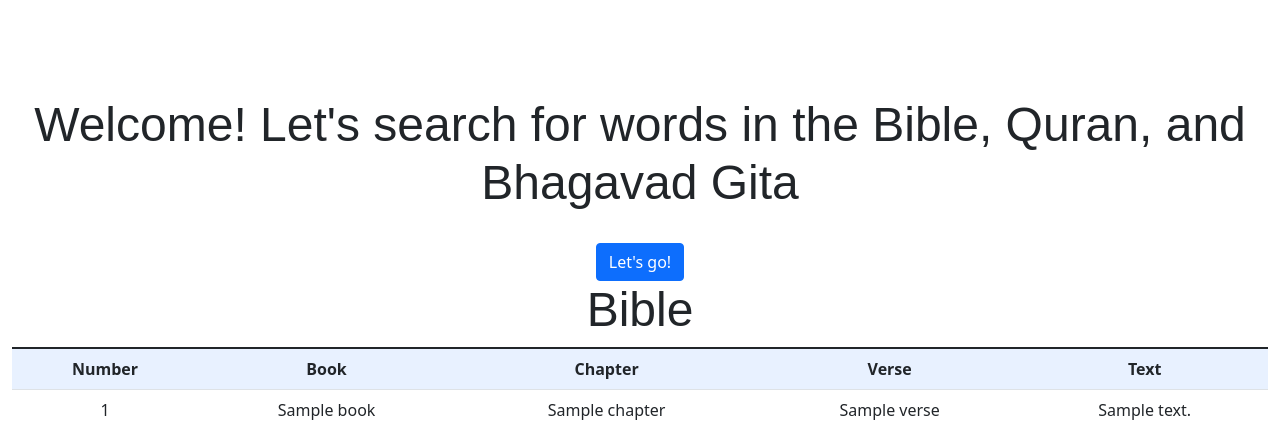
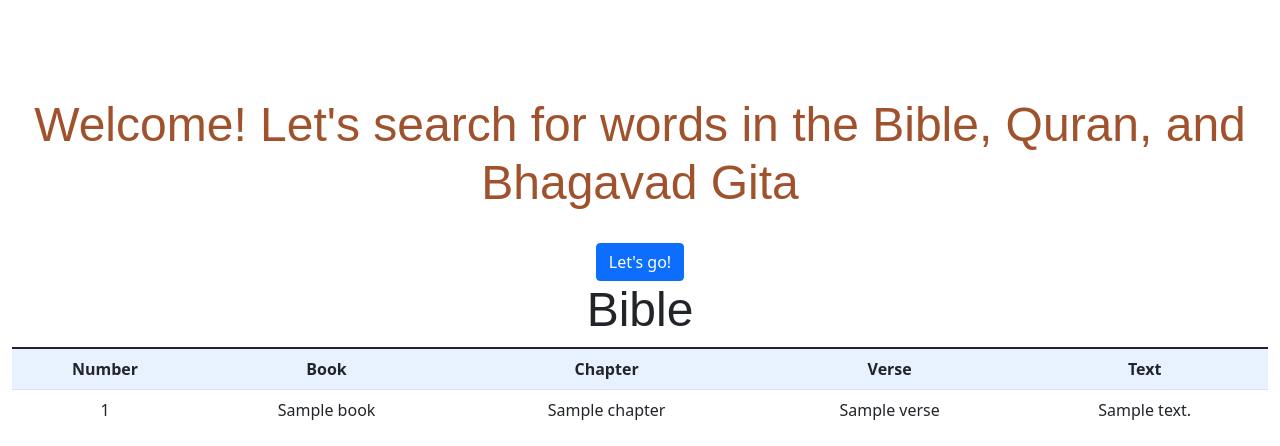
Before and after one commit to hutchmar001/CS50-public, a Flask app: template bible/templates/home.html in a window 1280 px wide. Shown: the part 66-512 px from the top of the page. Run offline with Flask 3, Linux system fonts and the light colour scheme; the template is opened without the code that fills it: most values are stand-ins (such as "Sample title", 1, 10 or a date in 2020); some libraries are stand-ins or nearby versions.

Commit message:
Wed, Sep 20, 2023, 11:50 PM +03:00

```diff
--- a/bible/app.py
+++ b/bible/app.py
@@ -112,7 +112,7 @@
         db3.execute("DELETE FROM results;")
 
         if lst and lst2 and lst3:
-            return render_template('home.html', lst=lst, lst2=lst2, lst3=lst3, display1="visible", display2="visible", display3="visible" display_title="none")
+            return render_template('home.html', lst=lst, lst2=lst2, lst3=lst3, display1="visible", display2="visible", display3="visible", display_title="none")
         if lst and lst2:
             return render_template('home.html', lst=lst, lst2=lst2, display1="visible", display2="visible", display3="none")
         if lst and lst3:
--- a/bible/templates/home.html
+++ b/bible/templates/home.html
@@ -8,7 +8,7 @@
 
 <br><br>
 <table action="/" method="get" class="table table-hover" >
-    <h1 style="color: sienna style= "display:{{ display_title }}">Welcome! Let's search for words in the Bible, Quran, and Bhagavad Gita</h1>
+    <h1 style="color: sienna; display:{{ display_title }}">Welcome! Let's search for words in the Bible, Quran, and Bhagavad Gita</h1>
     <br>
     <form action="/search" method="get">
         <button class="btn btn-primary" style="display:{{ display_title }}">Let's go!</button>
```
